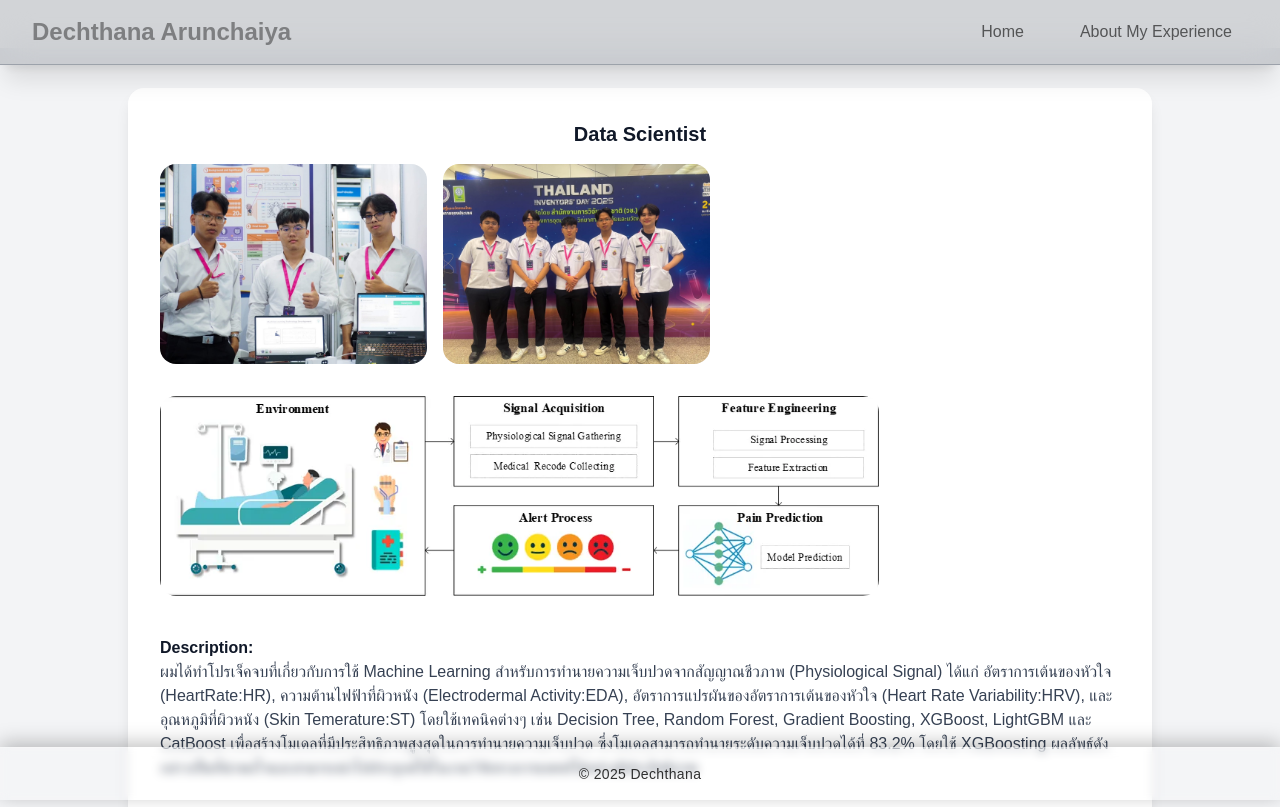
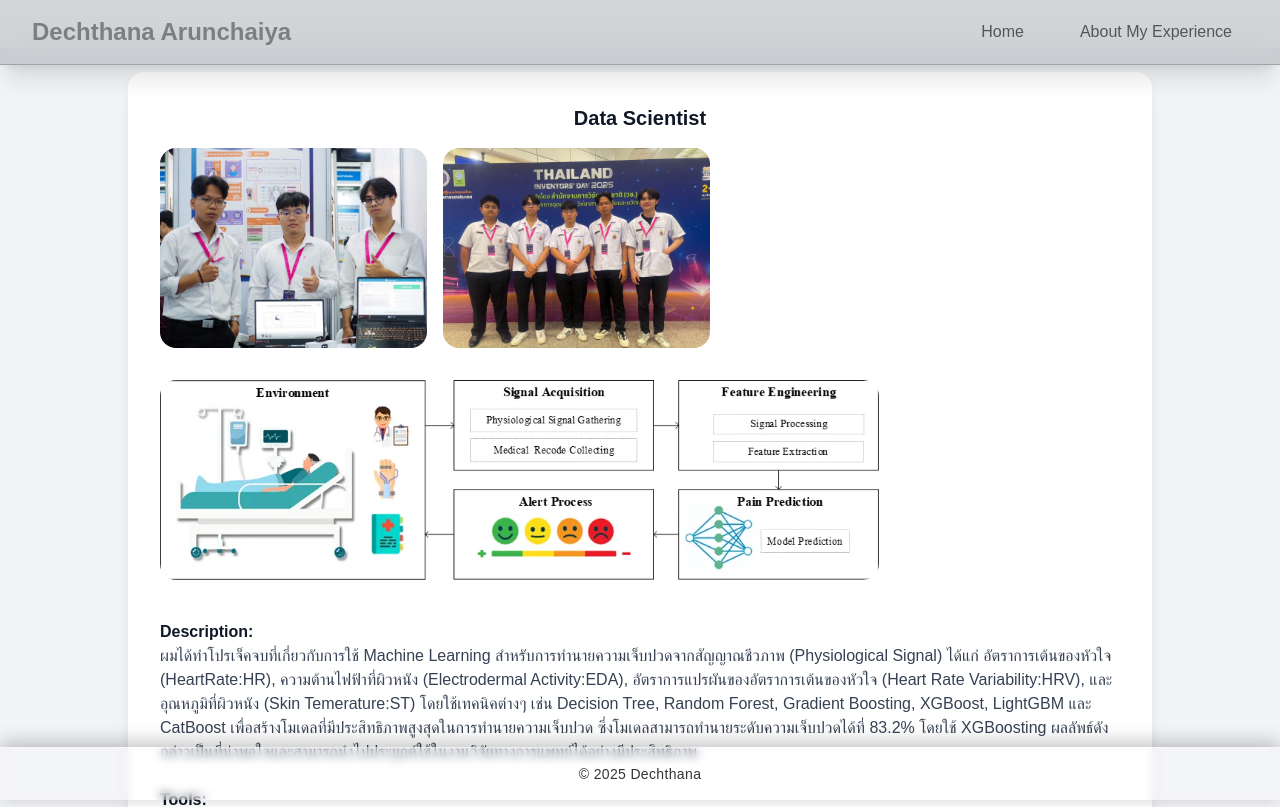
Before and after one commit to Datchthana1/MyResumeWebApplication, a Next.js app: page /Experience in a window 1280 px wide. Shown: the top 807 px of the page. Built offline with nearby package versions, Linux system fonts and the light colour scheme.

Commit message:
EditedPages

```diff
--- a/app/Experience/page.jsx
+++ b/app/Experience/page.jsx
@@ -60,7 +60,7 @@ const Page = () => {
   }, [lightbox.isOpen]);
 
   return (
-    <div className="font-sans min-h-screen bg-gray-100 text-gray-900 px-5 pt-5 space-y-6 pb-12 min-w-sc">
+    <div className="font-sans min-h-screen bg-gray-100 text-gray-900 px-5 pt-1 space-y-6 pb-12 min-w-sc">
       <ExperienceList
         Experience={Experience}
         setLightbox={setLightbox}
```
